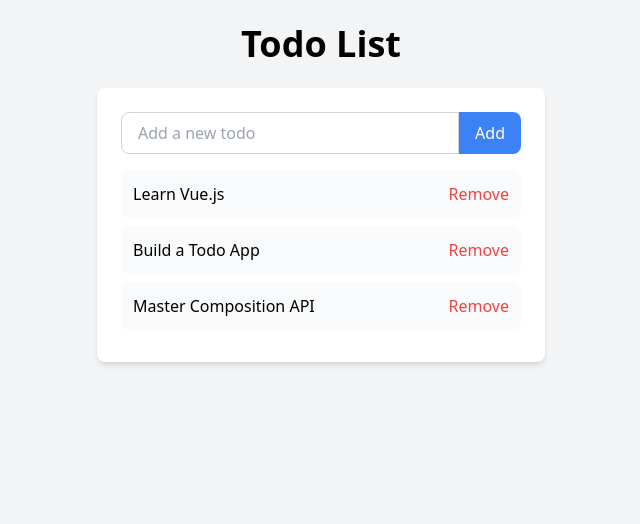
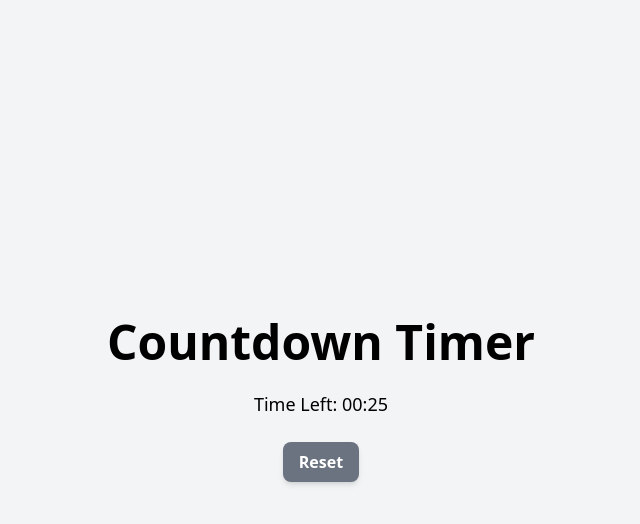
Before and after one commit to emmarcaber/vue-hike, a Vue app: page / in a window 1280 px wide. Shown: the top 524 px of the page, without its empty margins (319-959 px from the left). Built offline with nearby package versions, Linux system fonts and the light colour scheme.

Commit message:
Feat: add CountdownTimer component for countdown functionality

```diff
--- /dev/null
+++ b/src/1_Core_Vue_Foundation/CountdownTimer.vue
@@ -0,0 +1,61 @@
+<script setup>
+import { ref, watch, onMounted, onUnmounted } from 'vue'
+
+const initialTime = 30 // 30 seconds
+const timeLeft = ref(initialTime)
+let timer = null
+
+const startTimer = () => {
+  timer = setInterval(() => {
+    if (timeLeft.value > 0) {
+      timeLeft.value--
+    } else {
+      clearInterval(timer)
+    }
+  }, 1000)
+}
+
+const formatTime = (seconds) => {
+  const mins = Math.floor(seconds / 60)
+    .toString()
+    .padStart(2, '0')
+  const secs = (seconds % 60).toString().padStart(2, '0')
+  return `${mins}:${secs}`
+}
+
+onMounted(() => {
+  startTimer()
+})
+
+onUnmounted(() => {
+  clearInterval(timer)
+  stopAutoReset()
+})
+
+const reset = () => {
+  clearInterval(timer)
+  timeLeft.value = initialTime
+  startTimer()
+}
+
+const stopAutoReset = watch(timeLeft, (newVal) => {
+  if (newVal === 0) {
+    setTimeout(() => {
+      reset()
+    }, 1000) // Reset after 1 second
+  }
+})
+</script>
+
+<template>
+  <div class="flex flex-col items-center justify-center min-h-screen bg-gray-100 space-y-6">
+    <h1 class="text-5xl font-bold">Countdown Timer</h1>
+    <p class="text-lg">Time Left: {{ formatTime(timeLeft) }}</p>
+    <button
+      @click="reset"
+      class="px-4 py-2 font-semibold text-white bg-gray-500 rounded-lg shadow-md hover:bg-gray-600"
+    >
+      Reset
+    </button>
+  </div>
+</template>
--- a/src/App.vue
+++ b/src/App.vue
@@ -1,12 +1,14 @@
 <script setup>
 // import CounterApp from './1_Core_Vue_Foundation/CounterApp.vue'
-import TodoList from './1_Core_Vue_Foundation/TodoList.vue'
+// import TodoList from './1_Core_Vue_Foundation/TodoList.vue'
+import CountdownTimer from './1_Core_Vue_Foundation/CountdownTimer.vue'
 </script>
 
 <template>
   <div id="app">
     <!-- <CounterApp /> -->
-    <TodoList />
+    <!-- <TodoList /> -->
+    <CountdownTimer />
   </div>
 </template>
 
```
